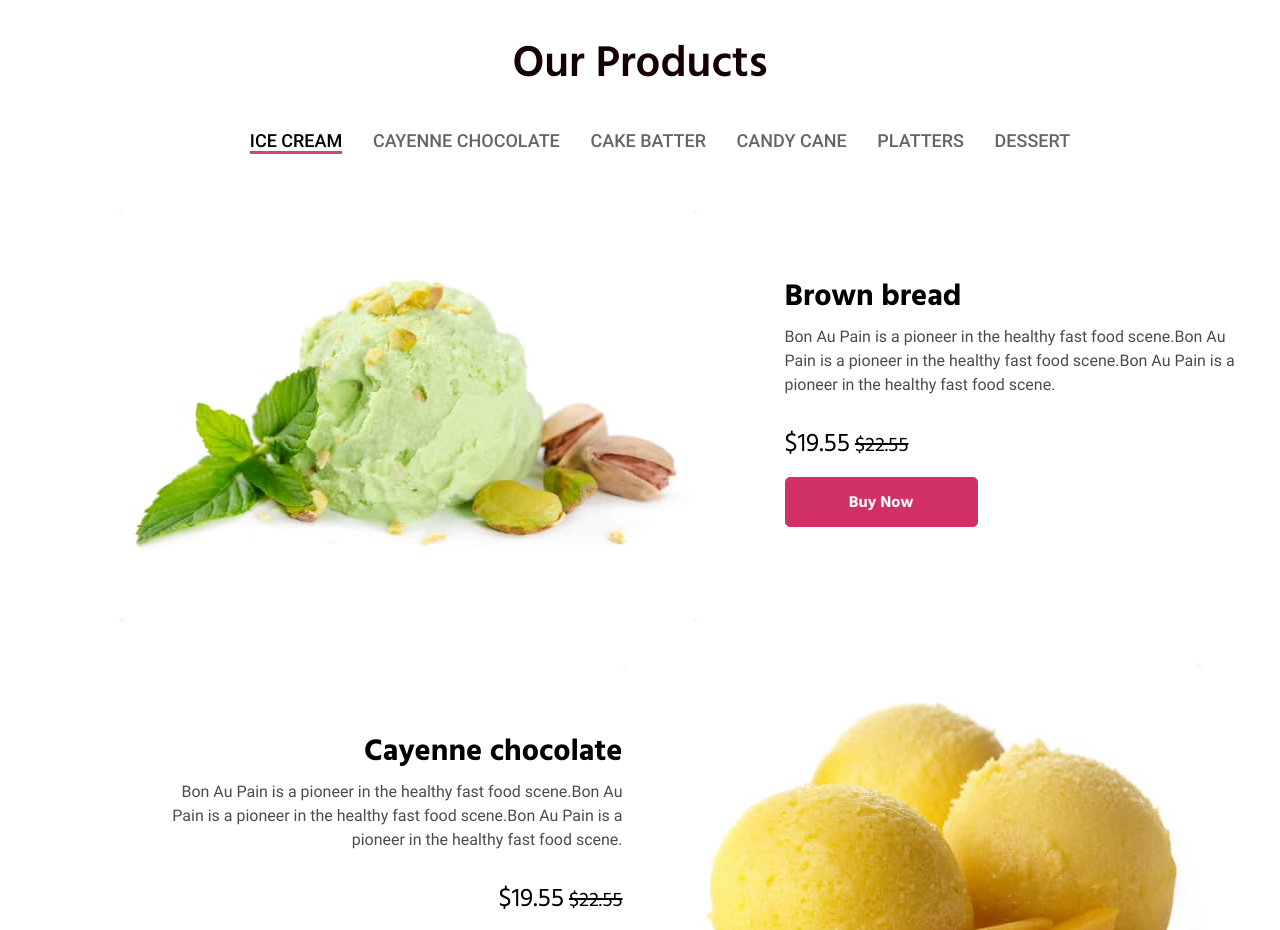
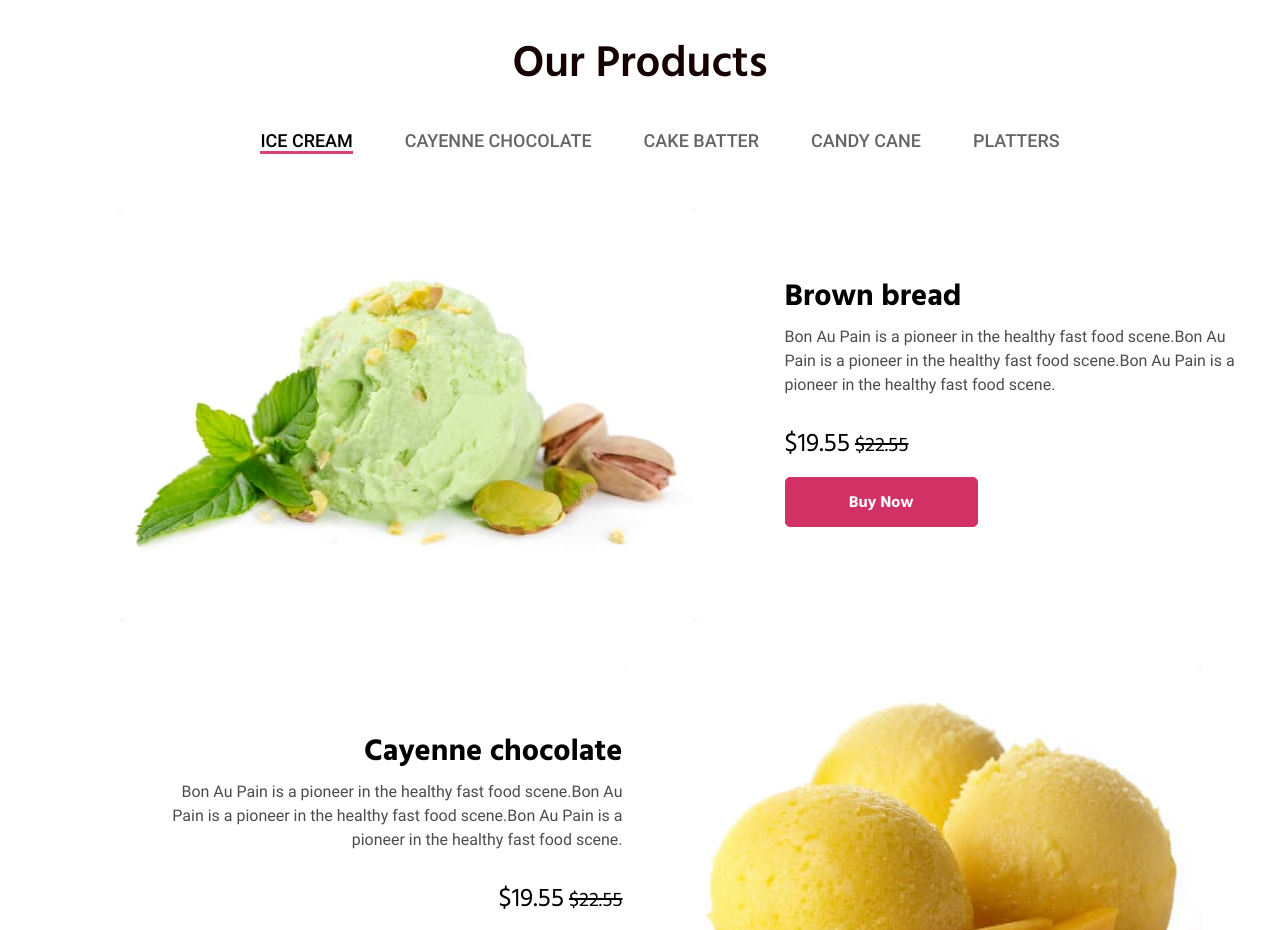
Before and after one commit to islombek0507/polar, a plain HTML site: page index.html in a window 1280 px wide. Shown: the part 1880-2810 px from the top of the page. Drawn offline with Linux system fonts and the light colour scheme.

Commit message:
removed one novigation

```diff
--- a/index.html
+++ b/index.html
@@ -89,7 +89,7 @@
                         <li> <a class="produkt-nav-link" href="/batter">CAKE BATTER</a></li>
                         <li><a class="produkt-nav-link" href="/candy">CANDY CANE</a></li>
                         <li> <a class="produkt-nav-link" href="/platters">PLATTERS</a></li>
-                        <li><a class="produkt-nav-link" href="/dissert">DESSERT</a></li>
+
                     </ul>
                 </nav>
                 <ul class="product-list">
```
